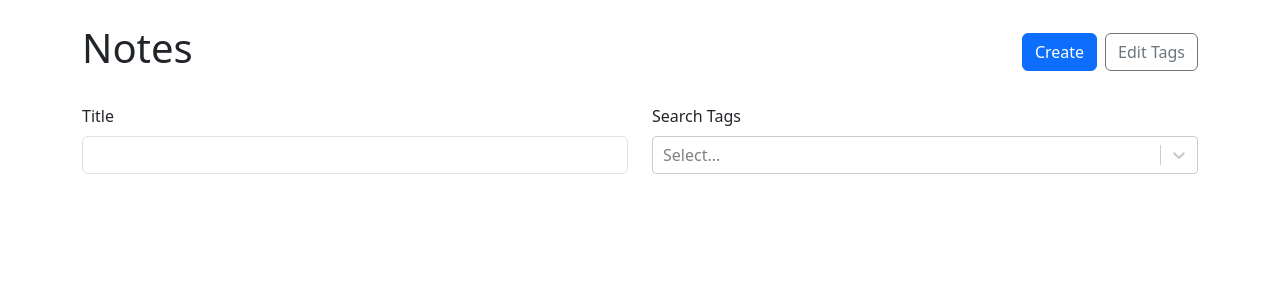
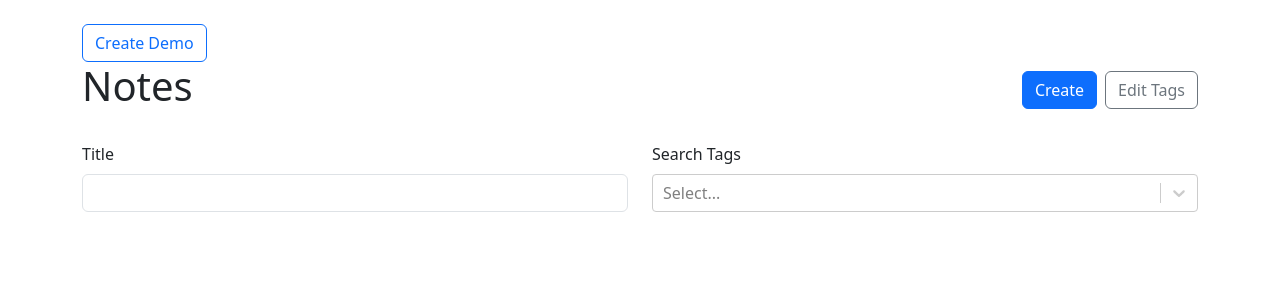
Before and after one commit to daoxi/GetEm, a React (Vite) app: page / in a window 1280 px wide. Shown: the top 300 px of the page. Built offline with nearby package versions, Linux system fonts and the light colour scheme.

Commit message:
added a new component for testing and demo purpose, also tweaked naming details on App to be more consistent

```diff
--- a/src/App.tsx
+++ b/src/App.tsx
@@ -10,6 +10,7 @@ import { NoteList } from "./NoteList";
 import { NoteLayout } from "./NoteLayout";
 import { Note } from "./Note";
 import { EditNote } from "./EditNote";
+import { Demo } from "./Demo";
 
 //Note data with the id
 export type Note = {
@@ -87,11 +88,11 @@ function App() {
 		});
 	}
 
-	function addTag(tag: Tag) {
+	function onAddTag(tag: Tag) {
 		setTags((prev) => [...prev, tag]);
 	}
 
-	function updateTag(id: string, label: string) {
+	function onUpdateTag(id: string, label: string) {
 		setTags((prevTags) => {
 			return prevTags.map((tag) => {
 				if (tag.id === id) {
@@ -104,8 +105,9 @@ function App() {
 		});
 	}
 
-	function deleteTag(id: string) {
+	function onDeleteTag(id: string) {
 		setTags((prevTags) => {
+			onUpdateTag;
 			return prevTags.filter((tag) => tag.id !== id); //keeping all notes that are not supposed to be deleted
 		});
 	}
@@ -115,14 +117,20 @@ function App() {
 			<Routes>
 				<Route
 					index
+					/* this Route is the homepage */
 					/* path="/" */
 					element={
 						<>
+							<Demo
+								onCreateNote={onCreateNote}
+								onAddTag={onAddTag}
+								availableTags={tags}
+							/>
 							<NoteList
 								notes={notesWithTags}
 								availableTags={tags}
-								onUpdateTag={updateTag}
-								onDeleteTag={deleteTag}
+								onUpdateTag={onUpdateTag}
+								onDeleteTag={onDeleteTag}
 							/>
 						</>
 					}
@@ -133,7 +141,7 @@ function App() {
 						<>
 							<NewNote
 								onSubmit={onCreateNote}
-								onAddTag={addTag}
+								onAddTag={onAddTag}
 								availableTags={tags}
 							/>
 						</>
@@ -146,7 +154,7 @@ function App() {
 						element={
 							<EditNote
 								onSubmit={onUpdateNote}
-								onAddTag={addTag}
+								onAddTag={onAddTag}
 								availableTags={tags}
 							/>
 						}
--- /dev/null
+++ b/src/Demo.tsx
@@ -0,0 +1,61 @@
+import { Button } from "react-bootstrap";
+import { NoteData, Tag } from "./App";
+import { v4 as uuidV4 } from "uuid";
+
+type DemoProps = {
+	onCreateNote: ({ tags, ...data }: NoteData) => void;
+	onAddTag: (tag: Tag) => void;
+	availableTags: Tag[];
+};
+
+export function Demo({ onCreateNote, onAddTag, availableTags }: DemoProps) {
+	function handleDemo() {
+		console.log("demoed");
+
+		function addIdToTagLabel(tagLabels: string[], availableTags: Tag[]) {
+			return tagLabels.map((tagLabel) => {
+				if (
+					availableTags.some((availableTag) => availableTag.label === tagLabel) //check if the tag label already exists
+				) {
+					return {
+						//using the existing tag id
+						id: availableTags.find(
+							(availableTag) => availableTag.label === tagLabel
+						)!.id, //used the non-null operator here because the tag match has already been checked in the if statement's condition
+						label: tagLabel,
+					};
+				} else {
+					//if the tag label doesn't exist yet, add that to the existing tags with a new id
+					const newTag = { id: uuidV4(), label: tagLabel };
+					onAddTag(newTag);
+					return newTag;
+				}
+			});
+		}
+
+		const demoData = {
+			title: "Test1",
+			markdown: "test1 BODY",
+			tagLabels: ["test1tag", "test2b"],
+		};
+
+		const demoNote = {
+			title: demoData.title,
+			markdown: demoData.markdown,
+			tags: addIdToTagLabel(demoData.tagLabels, availableTags),
+		};
+
+		onCreateNote(demoNote);
+	}
+
+	return (
+		<Button
+			onClick={() => {
+				handleDemo();
+			}}
+			variant="outline-primary"
+		>
+			Create Demo
+		</Button>
+	);
+}
```
